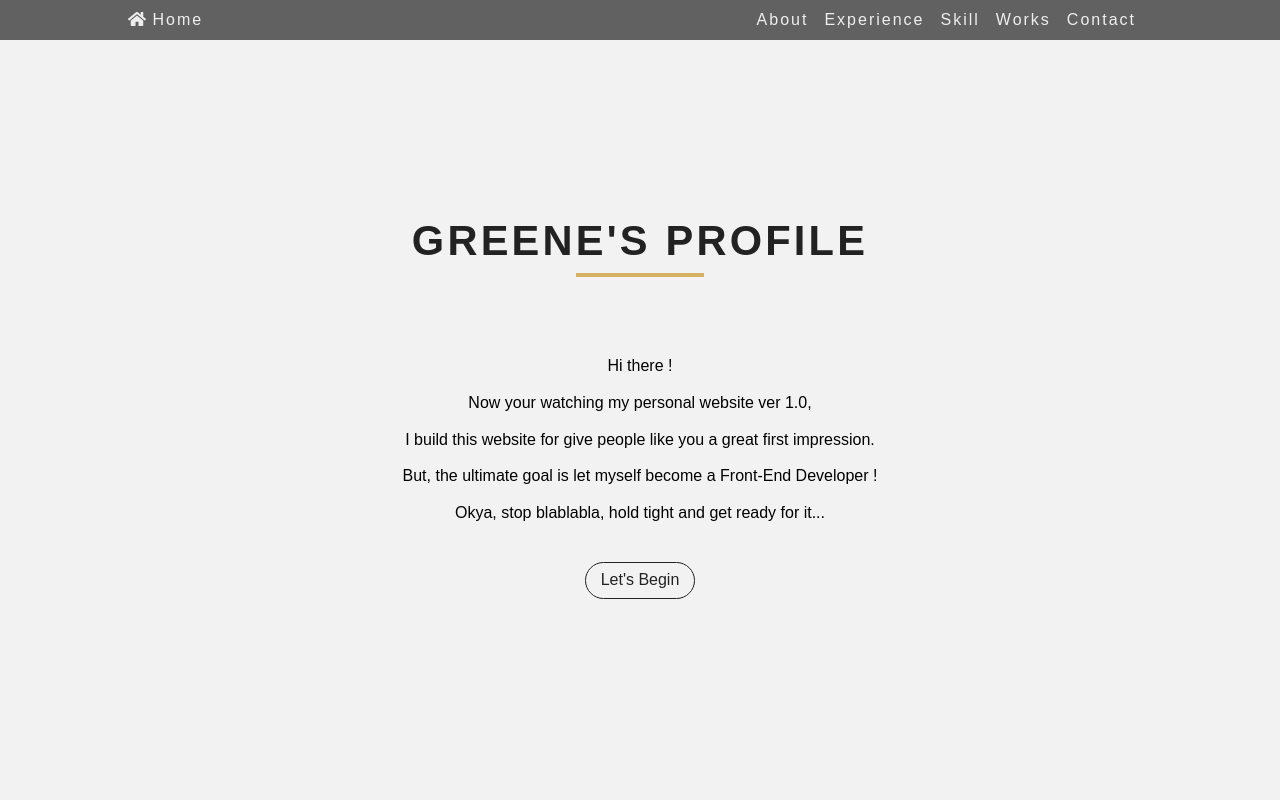
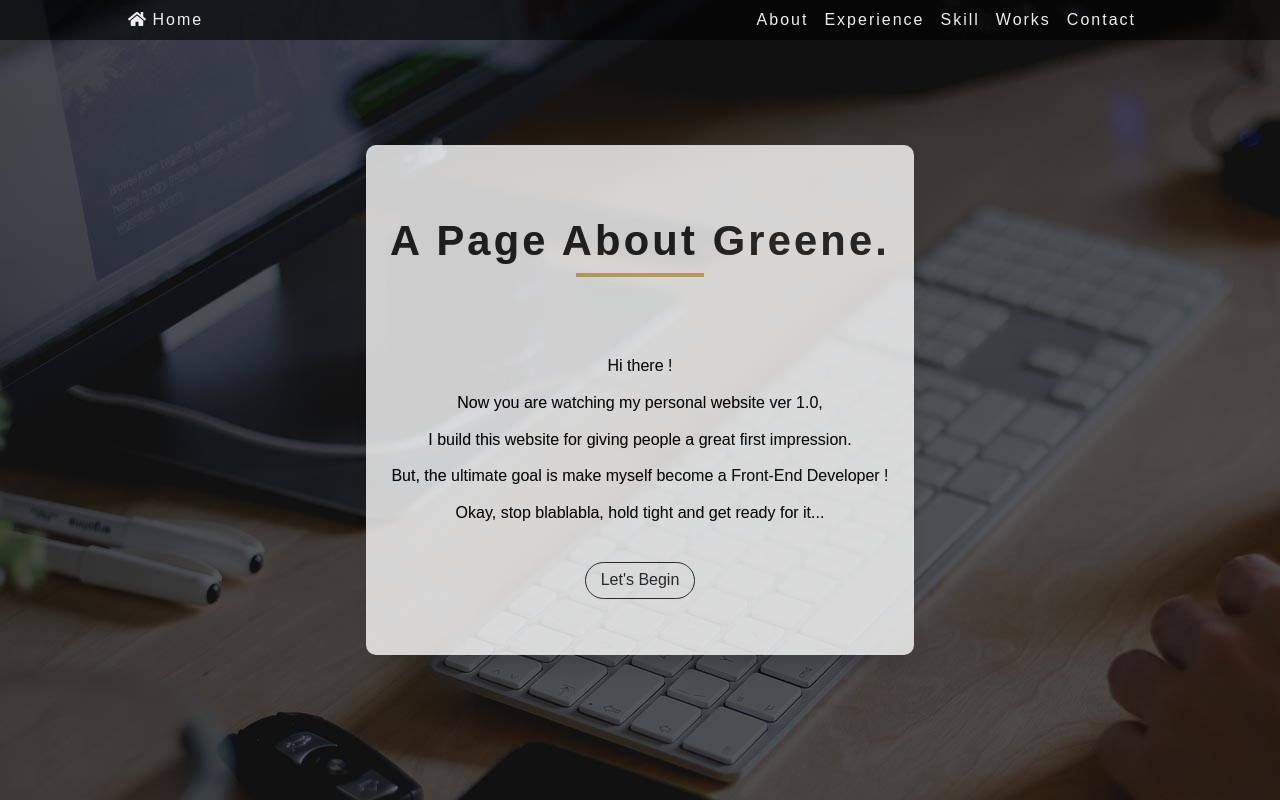
Before and after one commit to Wizardgreen/A-page-about-Greene, a plain HTML site: page index.html in a window 1280 px wide. Drawn offline with Linux system fonts and the light colour scheme.

Commit message:
complete homepage

```diff
--- a/assets/works/BMI/js/calculator.js
+++ b/assets/works/BMI/js/calculator.js
@@ -10,6 +10,11 @@ height.onblur = function(e) {blur(e)};
 weight.onfocus = function(e) {focus(e)};
 weight.onblur = function(e) {blur(e)};
 btn.addEventListener('click',pressBtn);
+document.onkeydown = (e) => {
+	if(e.keyCode = 13) {
+		pressBtn();
+	}
+}
 
 getRecord();
 
--- a/assets/works/Shopping/js/main.js
+++ b/assets/works/Shopping/js/main.js
@@ -1,9 +1,15 @@
 var listArray = [];
 
 const delBtn = document.querySelector(".list");
-delBtn.addEventListener('click',delItem);
+delBtn.addEventListener('click', delItem);
+
 const addBtn = document.querySelector(".add");
-addBtn.addEventListener('click',addItem);
+addBtn.addEventListener('click', addItem);
+document.onkeydown = (e) => {
+  if(e.keyCode = 13) {
+    addItem();
+  }
+}
 
 getList();
 
--- a/index.html
+++ b/index.html
@@ -4,11 +4,12 @@
   <meta charset="UTF-8">
   <meta name="viewport" content="width=device-width, initial-scale=1.0">
   <meta http-equiv="X-UA-Compatible" content="IE=edge">
-  <title>Greene's Profile</title>
+  <title>A page about greene</title>
   <link rel="stylesheet" type="text/css" href="css/normalize.css">
   <link rel="stylesheet" type="text/css" href="css/jquery.fullpage.css">
   <link rel="stylesheet" type="text/css" href="css/main.css">
   <link rel="stylesheet" type="text/css" href="css/fa-svg-with-js.css">
+  <link rel="icon" href="assets/ic_settings_ethernet_black_24dp_1x.png">
 </head>
 <body>
 
@@ -30,20 +31,22 @@
 <div  id="fullpage" class="content">
   <div class="section cover">
     <div class="container">
-      <h1 class="title">Greene's Profile</h1>
+      <div class="content">
+        <h1 class="title">A page about greene.</h1>
         <hr>
         <p class="des">
           Hi there !
           <br/><br/>
-        Now your watching my personal website ver 1.0,
+          Now you are watching my personal website ver 1.0,
           <br/><br/>
-        I build this website for give people like you a great first impression.
+          I build this website for giving people a great first impression.
           <br/><br/>
-        But, the ultimate goal is let myself become a Front-End Developer !
+          But, the ultimate goal is make myself become a Front-End Developer !
           <br/><br/>
-        Okya, stop blablabla, hold tight and get ready for it...
+          Okay, stop blablabla, hold tight and get ready for it...
         </p>
         <button id="btnGoDown">Let's Begin</button>
+      </div>
     </div>
   </div>
 
--- a/scss/main.scss
+++ b/scss/main.scss
@@ -23,7 +23,7 @@ hr {
 }
 
 // custom class
-.col-3, .col-4, .col-6, .col-12 {
+.col-3, .col-4, .col-12 {
   display: inline-block;
   float: left;
 }
@@ -32,9 +32,6 @@ hr {
 }
 .col-4 {
   width: 33%;
-}
-.col-6 {
-  width: 50%
 }
 .col-12 {
   width: 100%;
@@ -144,6 +141,20 @@ hr {
 .section {
   text-align: center;
 &.cover {
+  background-image: url("../assets/services-bg.jpg");
+  background-repeat: no-repeat;
+  text-shadow: 0 0 0.1px rgba(0,0,0,.3);
+  .content {
+    display: inline-block;
+    padding: 3.5rem 1.5rem;
+    border-radius: 10px;
+    background-color: #fdfdfd;
+    opacity: .8;
+    box-shadow: 0 20px 25px -15px rgba(0, 0, 0, .3);
+  }
+  .title {
+    text-transform: capitalize;
+  }
   .des {
     margin-top: 5rem;
   }
```
Also changed, not shown: assets/ic_settings_ethernet_black_24dp_1x.png (added), assets/services-bg.jpg (added), css/main.css. Lines whose indentation alone changed are shown as unchanged.
